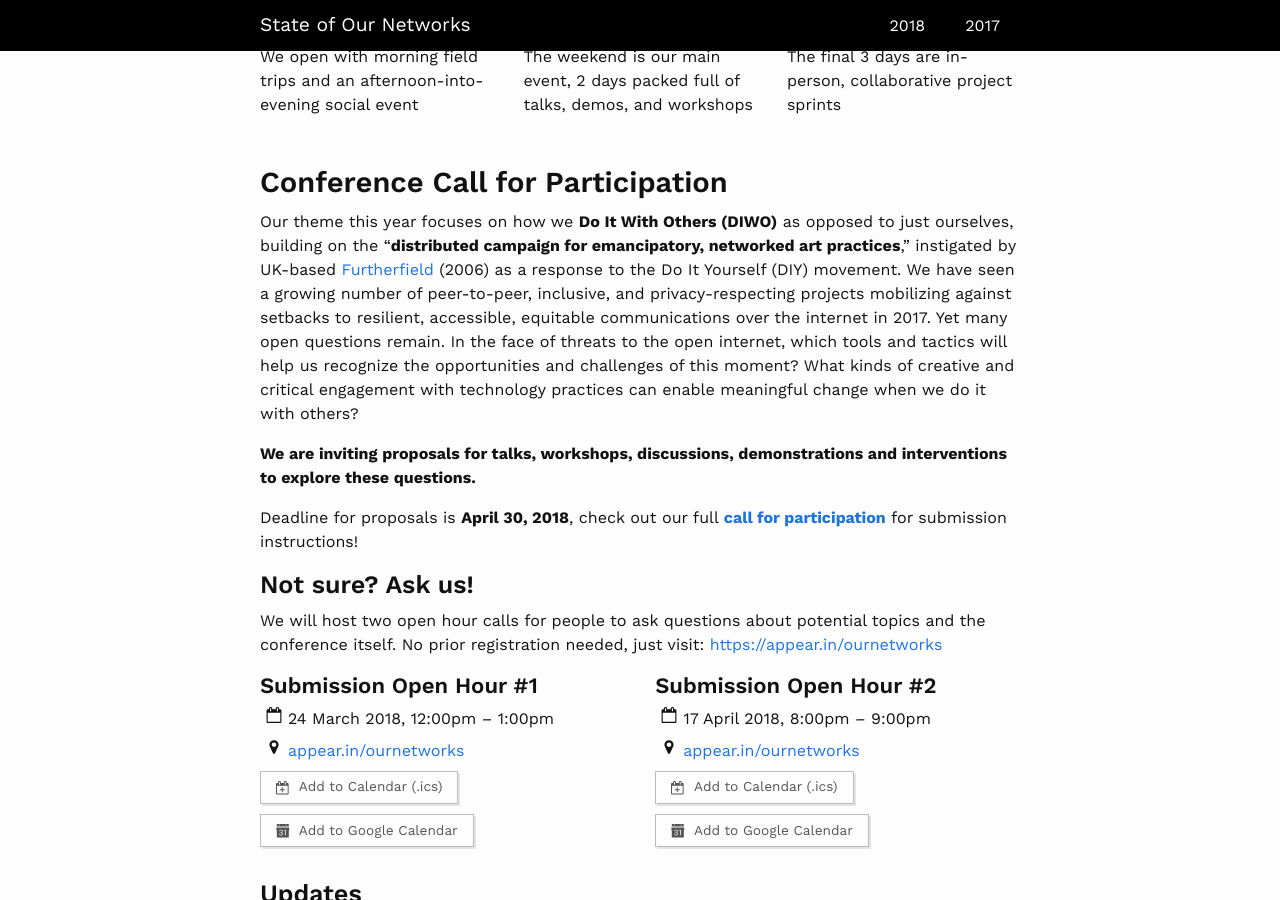
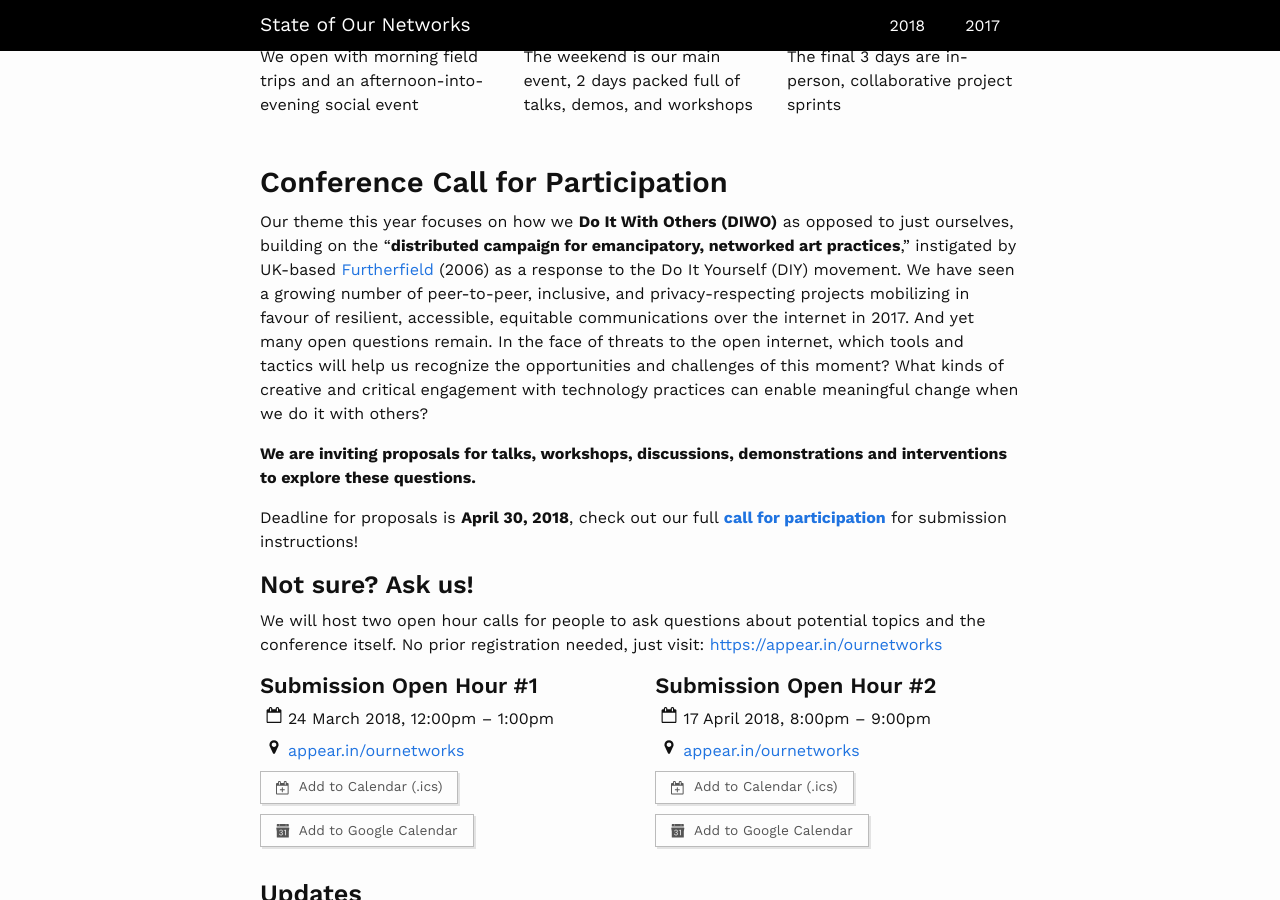
Before and after one commit to ournetworks/ournetworks.ca, a Jekyll site: the page built from index.md, in a window 1280 px wide and 900 px high, scrolled down 318 px. Built offline with Jekyll 4.4.1, drawn with Linux system fonts in a browser that asks for light colours.

Commit message:
Attempted to clarify oppositional phrasing (#12)
* Attempted to clarify oppositional phrasing.
* Improve clarity

```diff
--- a/index.md
+++ b/index.md
@@ -31,7 +31,7 @@
 
 ## Conference Call for Participation
 
-Our theme this year focuses on how we **Do It With Others (DIWO)** as opposed to just ourselves, building on the "**distributed campaign for emancipatory, networked art practices**," instigated by UK-based [Furtherfield](http://archive.furtherfield.org/projects/diwo-do-it-others-resource) (2006) as a response to the Do It Yourself (DIY) movement. We have seen a growing number of peer-to-peer, inclusive, and privacy-respecting projects mobilizing against setbacks to resilient, accessible, equitable communications over the internet in 2017. Yet many open questions remain. In the face of threats to the open internet, which tools and tactics will help us recognize the opportunities and challenges of this moment? What kinds of creative and critical engagement with technology practices can enable meaningful change when we do it with others?
+Our theme this year focuses on how we **Do It With Others (DIWO)** as opposed to just ourselves, building on the "**distributed campaign for emancipatory, networked art practices**," instigated by UK-based [Furtherfield](http://archive.furtherfield.org/projects/diwo-do-it-others-resource) (2006) as a response to the Do It Yourself (DIY) movement. We have seen a growing number of peer-to-peer, inclusive, and privacy-respecting projects mobilizing in favour of resilient, accessible, equitable communications over the internet in 2017. And yet many open questions remain. In the face of threats to the open internet, which tools and tactics will help us recognize the opportunities and challenges of this moment? What kinds of creative and critical engagement with technology practices can enable meaningful change when we do it with others?
 
 **We are inviting proposals for talks, workshops, discussions, demonstrations and interventions to explore these questions.**
 
```
